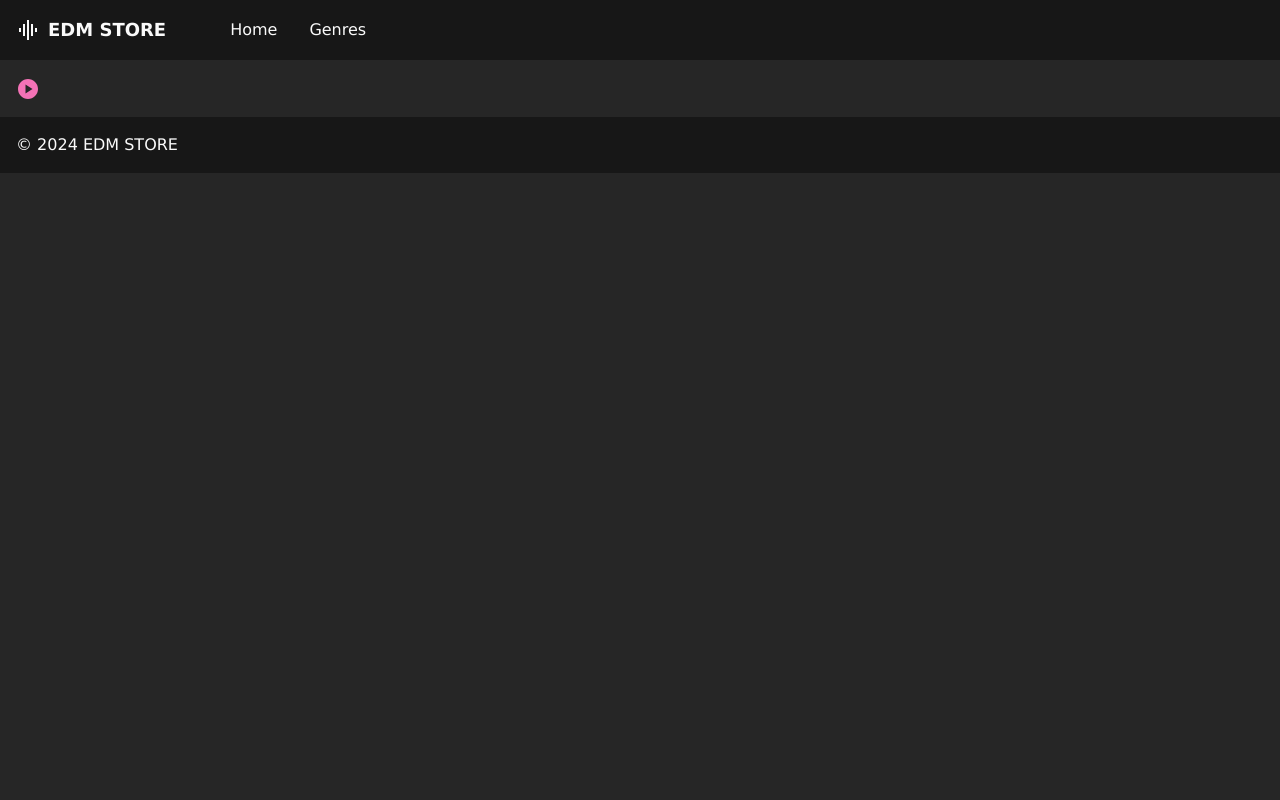
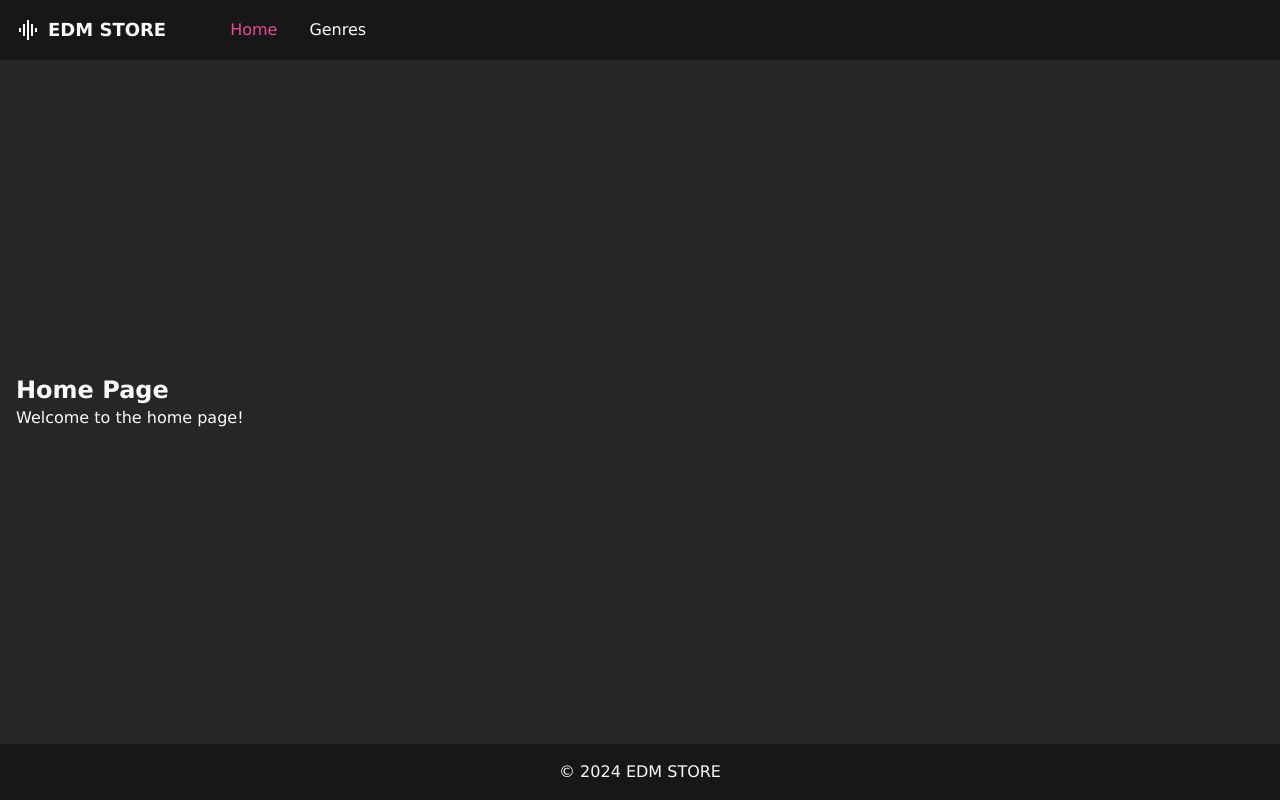
Before and after one commit to ArtfulLee/edm-store, a React (Vite) app: page / in a window 1280 px wide. Built offline with nearby package versions, Linux system fonts and the light colour scheme.

Commit message:
feat: add routes

```diff
--- a/package.json
+++ b/package.json
@@ -15,7 +15,8 @@
     "@mui/icons-material": "^5.15.21",
     "@mui/material": "^5.15.21",
     "react": "^18.3.1",
-    "react-dom": "^18.3.1"
+    "react-dom": "^18.3.1",
+    "react-router-dom": "^6.24.1"
   },
   "devDependencies": {
     "@types/react": "^18.3.3",
--- a/src/App.jsx
+++ b/src/App.jsx
@@ -1,20 +1,11 @@
-import AudioPlayer from "./components/ui/AudioPlayer/AudioPlayer";
-import Header from "./components/ui/Header/Header";
-import Footer from "./components/ui/Footer/Footer";
+import { BrowserRouter as Router } from "react-router-dom";
+import AppRoutes from "./components/routes/AppRoutes";
 
 const App = () => {
   return (
-    <>
-      <div className=" bg-neutral-800 h-screen w-screen">
-        <Header />
-        <div className="container mx-auto px-4">
-          <section className="audio-player-section">
-            <AudioPlayer />
-          </section>
-        </div>
-        <Footer />
-      </div>
-    </>
+    <Router>
+      <AppRoutes />
+    </Router>
   );
 };
 
--- /dev/null
+++ b/src/components/routes/AppRoutes.jsx
@@ -0,0 +1,36 @@
+import { Routes, Route } from "react-router-dom";
+import MainLayout from "../../layouts/MainLayout";
+import Home from "../../pages/Home";
+import Genres from "../../pages/Genres";
+
+/** Массив роутов приложения */
+const routes = [
+  { path: "/", element: <Home /> },
+  { path: "genres", element: <Genres /> },
+];
+/* ,
+{ path: "audio-card/:id", element: <AudioCard /> }, */
+
+/**
+ * Рекурсивно отображает роуты и и дочерние роуты.
+ * @param {RouteItem[]} routes - Массив роутов.
+ * @returns {JSX.Element[]} Массив JSX элементов роутов.
+ */
+const renderRoutes = (routes) => {
+  return routes.map((route) => (
+    <Route key={route?.path} path={route?.path} element={route?.element}>
+      {route?.children && renderRoutes(route.children)}
+    </Route>
+  ));
+};
+
+/** Корневой компонент приложения с роутами */
+const AppRoutes = () => (
+  <Routes>
+    <Route path="/" element={<MainLayout />}>
+      {renderRoutes(routes)}
+    </Route>
+  </Routes>
+);
+
+export default AppRoutes;
--- a/src/components/ui/Footer/Footer.jsx
+++ b/src/components/ui/Footer/Footer.jsx
@@ -1,8 +1,10 @@
 const Footer = () => {
   return (
     <>
-      <footer className="bg-neutral-900 p-4">
-        <div className="flex text-neutral-50">© 2024 EDM STORE</div>
+      <footer className="bg-neutral-900">
+        <div className="container mx-auto flex justify-center p-4">
+          <div className="text-neutral-50">© 2024 EDM STORE</div>
+        </div>
       </footer>
     </>
   );
--- a/src/components/ui/Header/Header.jsx
+++ b/src/components/ui/Header/Header.jsx
@@ -1,6 +1,32 @@
 import GraphicEqIcon from "@mui/icons-material/GraphicEq";
+import { NavLink, useLocation } from "react-router-dom";
+
+/** Массив пунктов меню */
+const navItems = [
+  { name: "Home", path: "/" },
+  { name: "Genres", path: "/genres" },
+];
+
+/**
+ * Компонент Шапка.
+ * @returns {JSX.Element} Элемент header.
+ */
 
 const Header = () => {
+  const location = useLocation();
+
+  /**
+   * Определяет, активна ли ссылка.
+   * @param {string} path - Путь ссылки.
+   * @returns {boolean} ссылка активна или нет.
+   */
+  const isActiveLink = (path) => {
+    return (
+      location?.pathname === path
+      /*|| (path === "/cards" && location?.pathname?.startsWith("/cards")) */
+    );
+  };
+
   return (
     <>
       <header className=" bg-neutral-900">
@@ -10,8 +36,15 @@ const Header = () => {
             <div className="text-neutral-50 font-bold text-lg">EDM STORE</div>
           </div>
           <div className="flex text-neutral-50 space-x-8">
-            <div>Home</div>
-            <div>Genres</div>
+            {navItems?.map((item) => (
+              <NavLink
+                to={item?.path}
+                key={item?.path}
+                className={`${isActiveLink(item?.path) ? "text-pink-500" : ""}`}
+              >
+                {item?.name}
+              </NavLink>
+            ))}
           </div>
           {/* Сюда надо будет добавить авторизацию */}
         </div>
--- /dev/null
+++ b/src/layouts/MainLayout.jsx
@@ -0,0 +1,19 @@
+import { Outlet } from "react-router-dom";
+import Header from "../components/ui/Header/Header";
+import Footer from "../components/ui/Footer/Footer";
+
+const MainLayout = () => {
+  return (
+    <>
+      <div className="flex flex-col justify-between bg-neutral-800 h-screen w-screen">
+        <Header />
+        <div className="container mx-auto px-4">
+          <Outlet />
+        </div>
+        <Footer />
+      </div>
+    </>
+  );
+};
+
+export default MainLayout;
--- /dev/null
+++ b/src/pages/Genres.jsx
@@ -0,0 +1,12 @@
+const Genres = () => {
+  return (
+    <>
+      <div className="container mx-auto py-4">
+        <h1 className="text-2xl font-bold text-neutral-50">Genres Page</h1>
+        <p className="text-neutral-50">Welcome to the Genres page!</p>
+      </div>
+    </>
+  );
+};
+
+export default Genres;
--- /dev/null
+++ b/src/pages/Home.jsx
@@ -0,0 +1,12 @@
+const Home = () => {
+  return (
+    <>
+      <div className="container mx-auto py-4">
+        <h1 className="text-2xl font-bold text-neutral-50">Home Page</h1>
+        <p className="text-neutral-50">Welcome to the home page!</p>
+      </div>
+    </>
+  );
+};
+
+export default Home;
```
